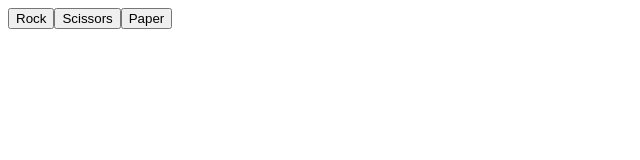
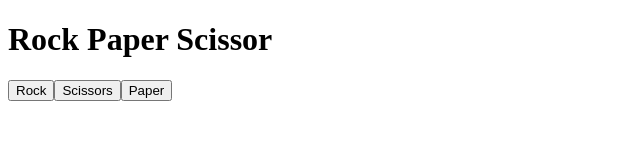
Before and after one commit to ahmed666916/rock-paper-scissors, a plain HTML site: page index.html in a window 1280 px wide. Shown: the whole page, without its empty margins (0-640 px from the left). Drawn offline with Linux system fonts and the light colour scheme.

Commit message:
added h1 heading to the page

```diff
--- a/index.html
+++ b/index.html
@@ -7,6 +7,8 @@
 </head>
 <body>
 
+    <h1>Rock Paper Scissor</h1>
+
 
 
     <script src="js/script.js"></script>
```
